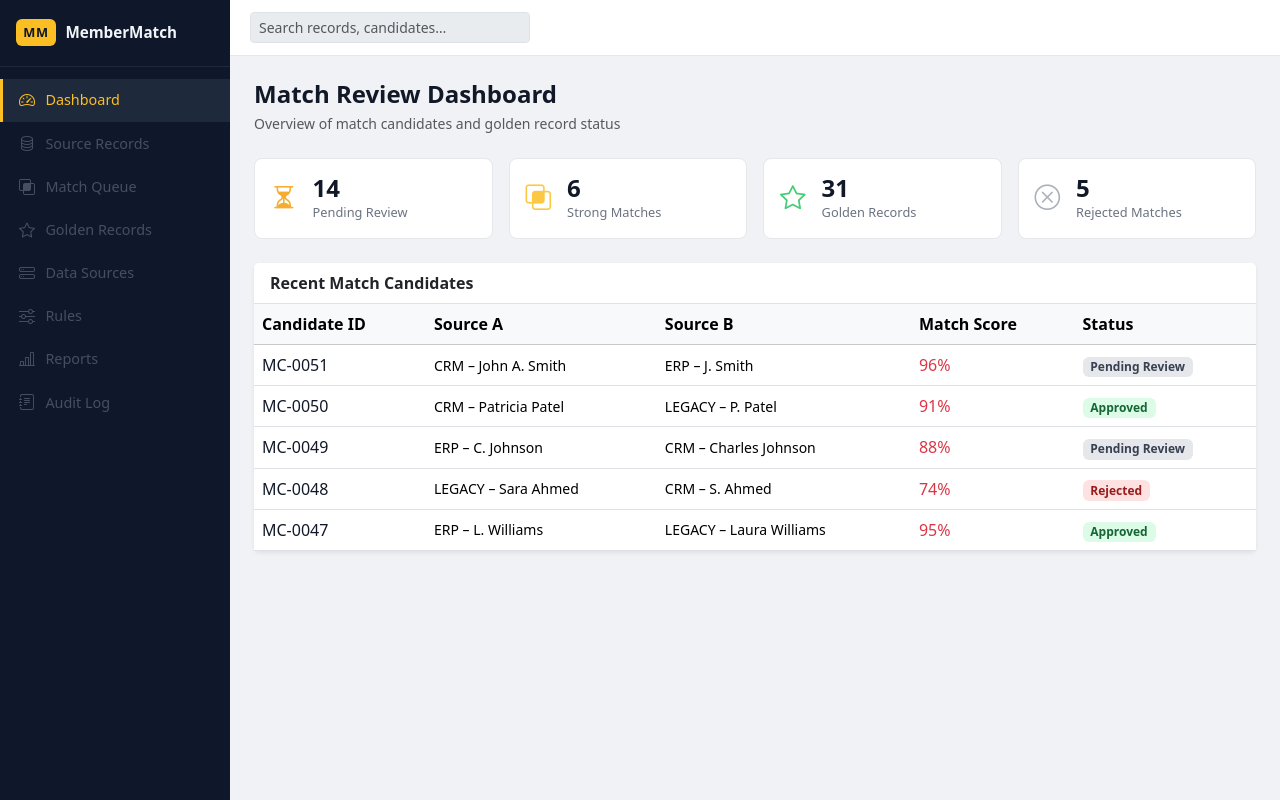
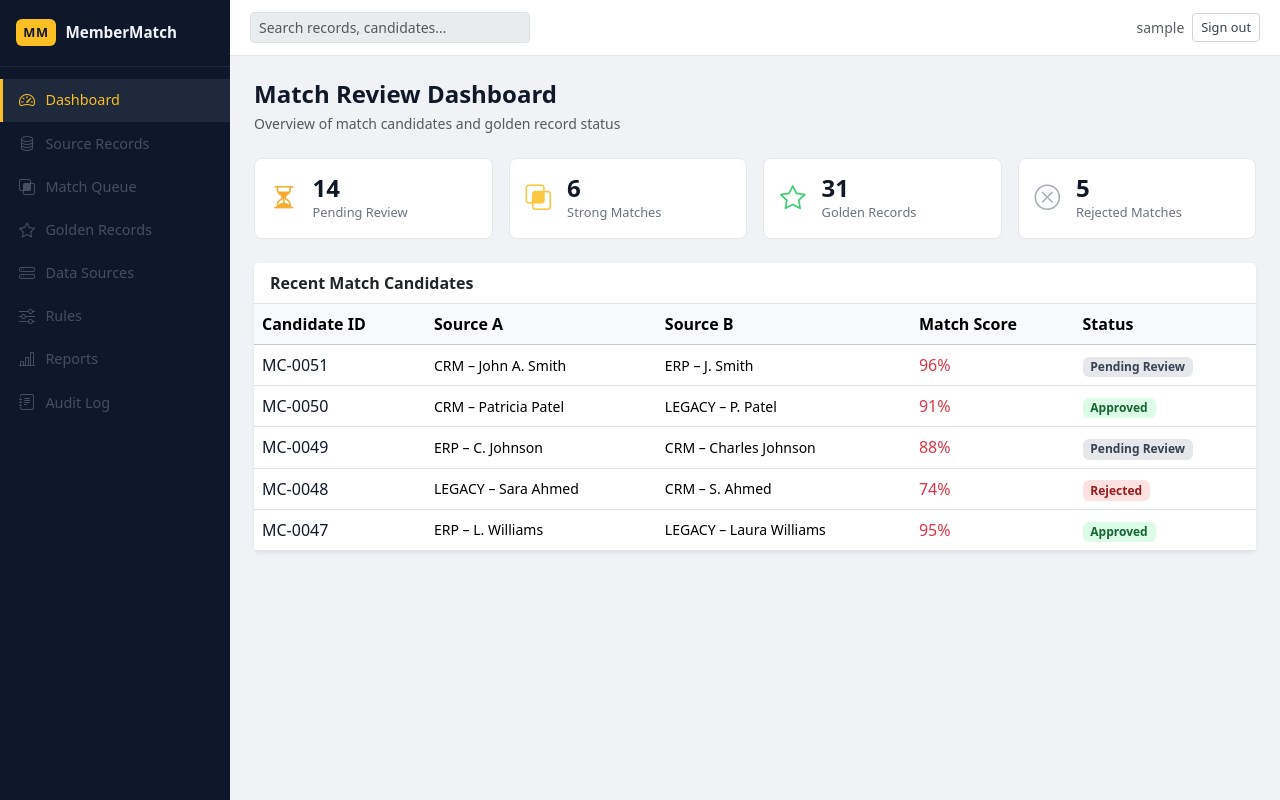
Before and after one commit to Will-Dance-Prosser/roadsideassist-web-app, a Flask app: page / in a window 1280 px wide. Run offline with Flask 3, Linux system fonts and the light colour scheme; the visitor is signed in with stand-in values (Sample User, id 1).

Commit message:
feat: add sign-out button and user display to the header

```diff
--- a/app/static/css/main.css
+++ b/app/static/css/main.css
@@ -163,3 +163,15 @@ body {
   background: #f59e0b;
   color: #111827;
 }
+
+.ra-btn-outline {
+  border: 1px solid #d1d5db;
+  background: transparent;
+  color: #374151;
+  font-size: 0.8rem;
+}
+
+.ra-btn-outline:hover {
+  background: #f3f4f6;
+  color: #111827;
+}
--- a/app/templates/base.html
+++ b/app/templates/base.html
@@ -61,6 +61,10 @@
             placeholder="Search records, candidates…"
             disabled
           >
+          <div class="ms-auto d-flex align-items-center gap-2">
+            <span class="text-muted small">{{ current_user.username }}</span>
+            <a href="{{ url_for('auth.logout') }}" class="btn btn-sm ra-btn-outline">Sign out</a>
+          </div>
         </header>
 
         <!-- Page body -->
```
